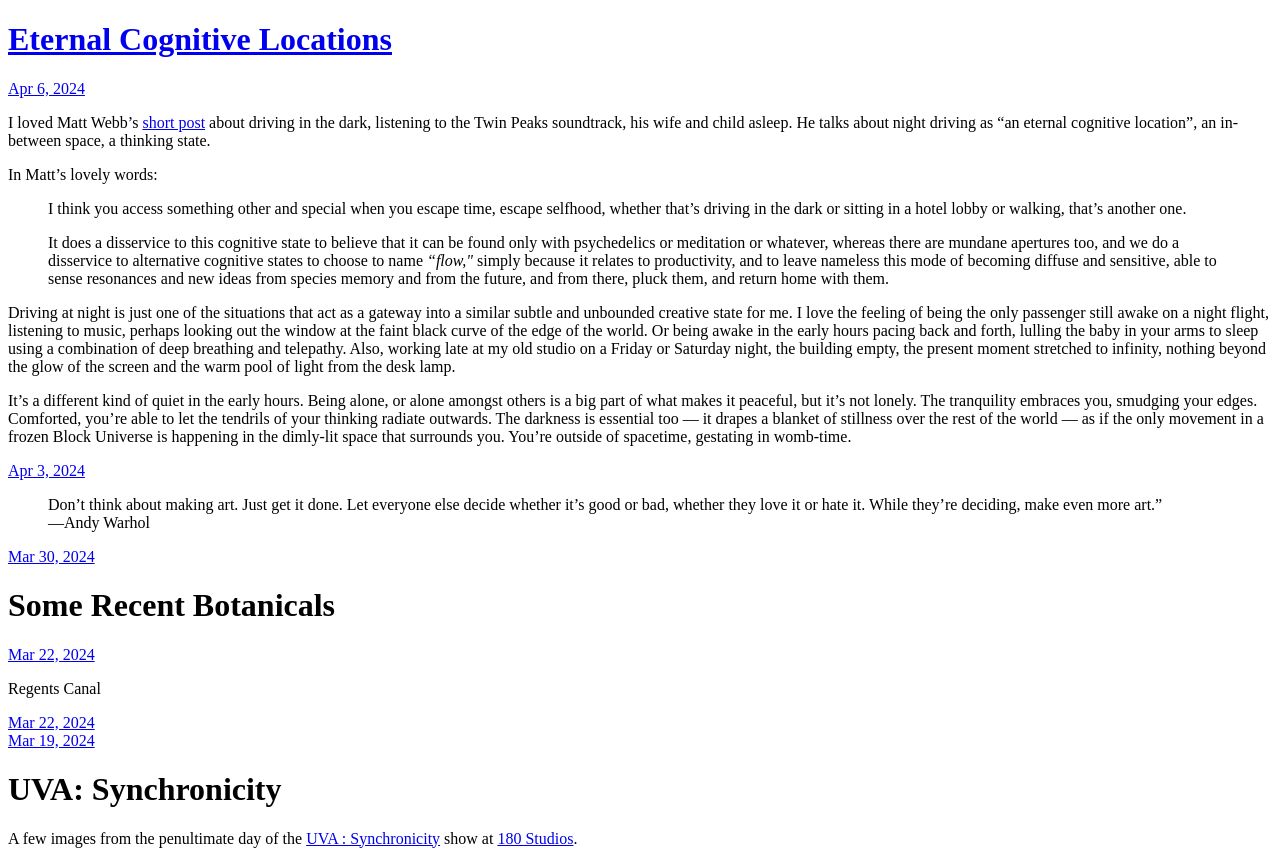
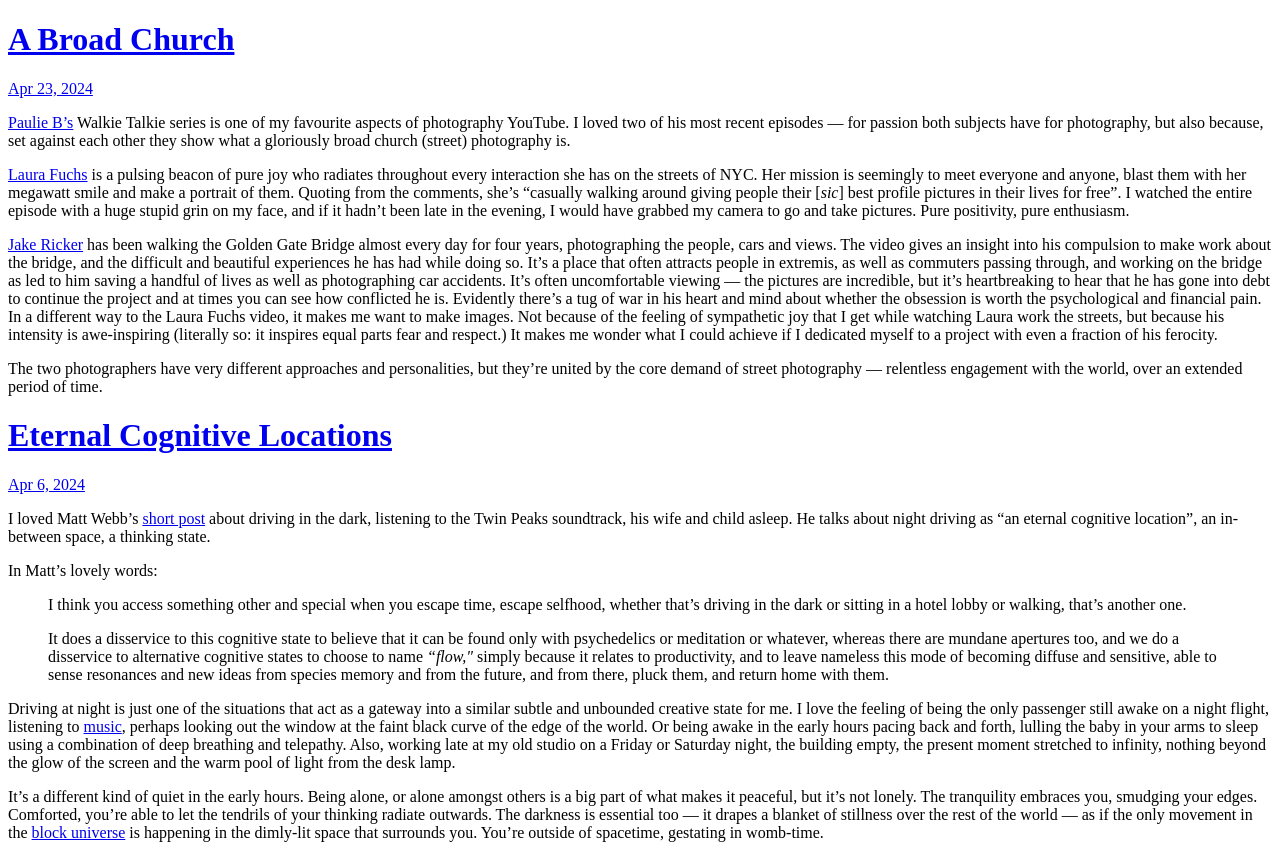
Before and after one commit to oliverholms/microblog-archive, a plain HTML site: page index.html in a window 1280 px wide. Shown: the top 851 px of the page. Drawn offline with Linux system fonts and the light colour scheme.

Commit message:
Archiving from Micro.blog.

```diff
--- a/index.html
+++ b/index.html
@@ -21,6 +21,22 @@
 <div class="h-feed">
 
 
+
+	  <div class="h-entry">
+
+			<h1><a href="https://blog.oliverholms.com/2024/04/23/a-broad-church.html">A Broad Church</a></h1>
+
+
+		<a href="https://blog.oliverholms.com/2024/04/23/a-broad-church.html" class="u-url"><time class="dt-published" datetime="2024-04-23 21:30:38 &#43;0100">Apr 23, 2024</time></a>
+
+		<div class="e-content">
+			 <p><a href="https://www.youtube.com/@PaulieB">Paulie B&rsquo;s</a> Walkie Talkie series is one of my favourite aspects of photography YouTube. I loved two of his most recent episodes — for passion both subjects have for photography, but also because, set against each other they show what a gloriously broad church (street) photography is.</p>
+<p><a href="https://youtu.be/3DulRNiQf0w?si=e34nd2qH7th7s6xa">Laura Fuchs</a> is a pulsing beacon of pure joy who radiates throughout every interaction she has on the streets of NYC. Her mission is seemingly to meet everyone and anyone, blast them with her megawatt smile and make a portrait of them. Quoting from the comments, she&rsquo;s &ldquo;casually walking around giving people their [<em>sic</em>] best profile pictures in their lives for free&rdquo;. I watched the entire episode with a huge stupid grin on my face, and if it hadn&rsquo;t been late in the evening, I would have grabbed my camera to go and take pictures. Pure positivity, pure enthusiasm.</p>
+<p><a href="https://youtu.be/gqxzx2BDm0Q?si=wDnrLMUAXAUwy56G">Jake Ricker</a> has been walking the Golden Gate Bridge almost every day for four years, photographing the people, cars and views. The video gives an insight into his compulsion to make work about the bridge, and the difficult and beautiful experiences he has had while doing so. It&rsquo;s a place that often attracts people in extremis, as well as commuters passing through, and working on the bridge as led to him saving a handful of lives as well as photographing car accidents. It&rsquo;s often uncomfortable viewing — the pictures are incredible, but it&rsquo;s heartbreaking to hear that he has gone into debt to continue the project and at times you can see how conflicted he is. Evidently there&rsquo;s a tug of war in his heart and mind about whether the obsession is worth the psychological and financial pain. In a different way to the Laura Fuchs video, it makes me want to make images. Not because of the feeling of sympathetic joy that I get while watching Laura work the streets, but because his intensity is awe-inspiring (literally so: it inspires equal parts fear and respect.) It makes me wonder what I could achieve if I dedicated myself to a project with even a fraction of his ferocity.</p>
+<p>The two photographers have very different approaches and personalities, but they&rsquo;re united by the core demand of street photography — relentless engagement with the world, over an extended period of time.</p>
+
+		</div>
+	  </div>
 
 	  <div class="h-entry">
 
@@ -37,8 +53,8 @@
 <p>I think you access something other and special when you escape time, escape selfhood, whether that&rsquo;s driving in the dark or sitting in a hotel lobby or walking, that&rsquo;s another one.</p>
 <p>It does a disservice to this cognitive state to believe that it can be found only with psychedelics or meditation or whatever, whereas there are mundane apertures too, and we do a disservice to alternative cognitive states to choose to name <em>&ldquo;flow,&quot;</em> simply because it relates to productivity, and to leave nameless this mode of becoming diffuse and sensitive, able to sense resonances and new ideas from species memory and from the future, and from there, pluck them, and return home with them.</p>
 </blockquote>
-<p>Driving at night is just one of the situations that act as a gateway into a similar subtle and unbounded creative state for me. I love the feeling of being the only passenger still awake on a night flight, listening to music, perhaps looking out the window at the faint black curve of the edge of the world. Or being awake in the early hours pacing back and forth, lulling the baby in your arms to sleep using a combination of deep breathing and telepathy. Also, working late at my old studio on a Friday or Saturday night, the building empty, the present moment stretched to infinity, nothing beyond the glow of the screen and the warm pool of light from the desk lamp.</p>
-<p>It&rsquo;s a different kind of quiet in the early hours. Being alone, or alone amongst others is a big part of what makes it peaceful, but it&rsquo;s not lonely. The tranquility embraces you, smudging your edges. Comforted, you&rsquo;re able to let the tendrils of your thinking radiate outwards. The darkness is essential too — it drapes a blanket of stillness over the rest of the world — as if the only movement in a frozen Block Universe is happening in the dimly-lit space that surrounds you. You&rsquo;re outside of spacetime, gestating in womb-time.</p>
+<p>Driving at night is just one of the situations that act as a gateway into a similar subtle and unbounded creative state for me. I love the feeling of being the only passenger still awake on a night flight, listening to <a href="https://pitchfork.com/features/article/why-burials-untrue-is-the-most-important-electronic-album-of-the-century-so-far/">music</a>, perhaps looking out the window at the faint black curve of the edge of the world. Or being awake in the early hours pacing back and forth, lulling the baby in your arms to sleep using a combination of deep breathing and telepathy. Also, working late at my old studio on a Friday or Saturday night, the building empty, the present moment stretched to infinity, nothing beyond the glow of the screen and the warm pool of light from the desk lamp.</p>
+<p>It&rsquo;s a different kind of quiet in the early hours. Being alone, or alone amongst others is a big part of what makes it peaceful, but it&rsquo;s not lonely. The tranquility embraces you, smudging your edges. Comforted, you&rsquo;re able to let the tendrils of your thinking radiate outwards. The darkness is essential too — it drapes a blanket of stillness over the rest of the world — as if the only movement in the <a href="https://en.wikipedia.org/wiki/Eternalism_(philosophy_of_time)">block universe</a> is happening in the dimly-lit space that surrounds you. You&rsquo;re outside of spacetime, gestating in womb-time.</p>
 <!-- raw HTML omitted -->
 
 		</div>
```
